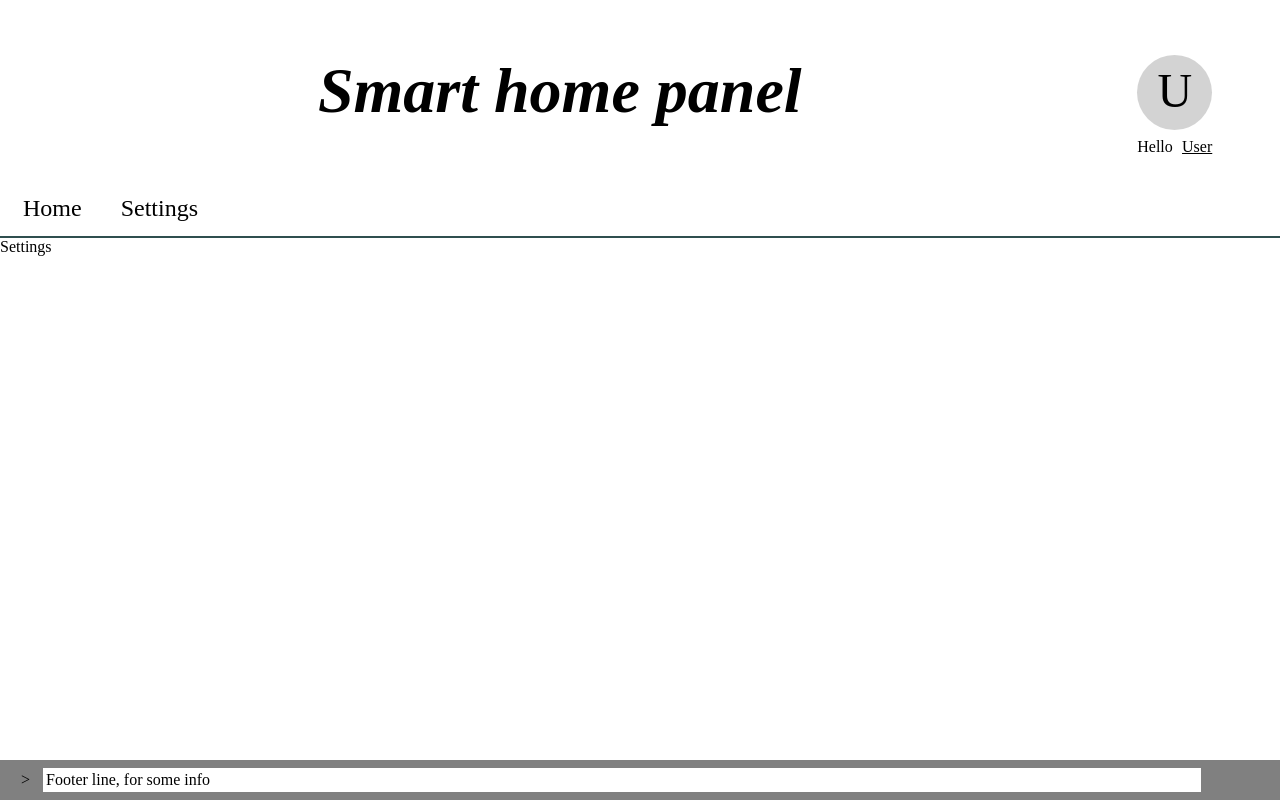
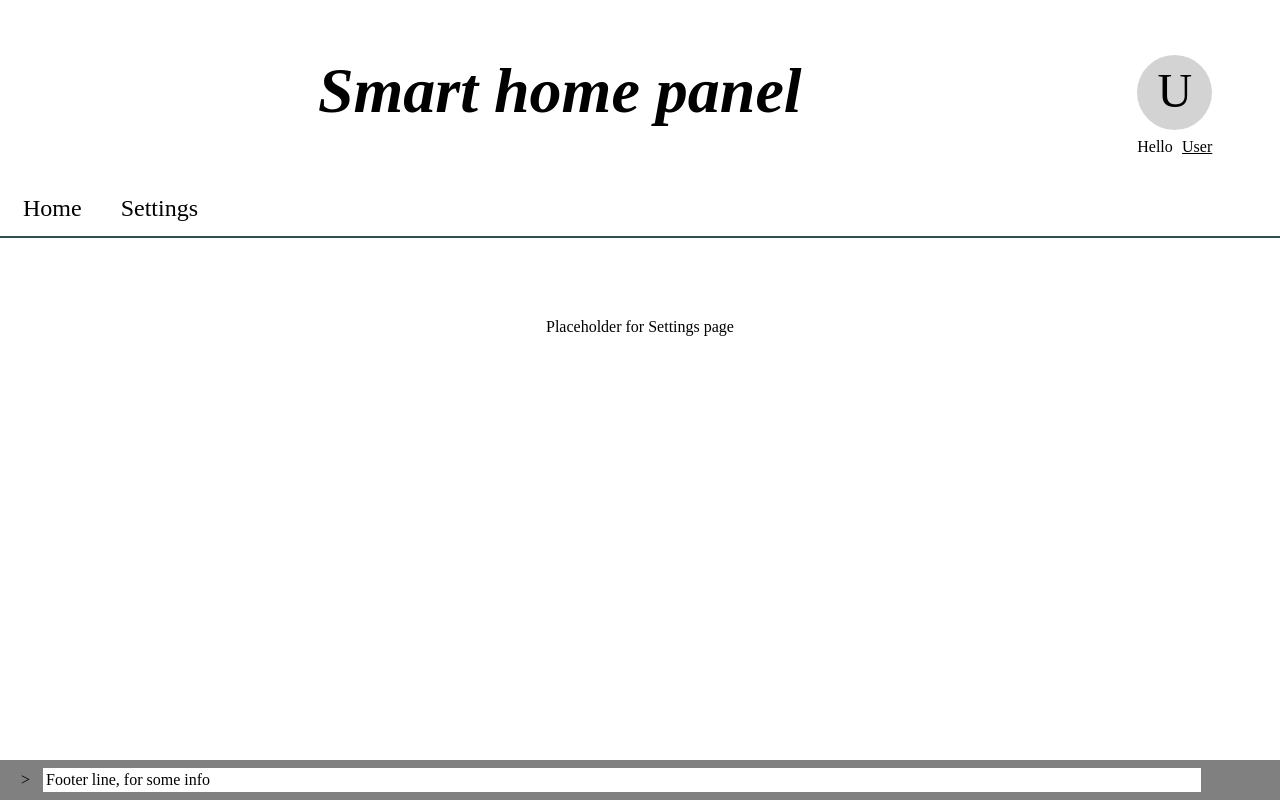
Before and after one commit to roman4i/smart-home-react, a React (Create React App) app: page /settings in a window 1280 px wide. Built offline with nearby package versions, Linux system fonts and the light colour scheme.

Commit message:
added settings page placegolder

```diff
--- a/src/components/App/App.jsx
+++ b/src/components/App/App.jsx
@@ -3,6 +3,7 @@ import { Routes, Route } from "react-router-dom";
 import Header from "../../views/Header/Header";
 import Navigation from "../Navigation/Navigation";
 import HomePage from "../../views/Home/HomePage.";
+import SettingsPage from "../../views/Settings/SettingsPage";
 import Footer from "../../views/Footer/Footer";
 
 function App() {
@@ -12,7 +13,7 @@ function App() {
       <Navigation />
       <Routes>
         <Route index element={<HomePage />} />
-        <Route path="settings" element={<div>Settings</div>} />
+        <Route path="settings" element={<SettingsPage />} />
         <Route path="*" element={<div>Error</div>} />
       </Routes>
       <Footer />
--- /dev/null
+++ b/src/views/Settings/SettingsPage.jsx
@@ -0,0 +1,13 @@
+import React from "react";
+import "./SettingsPage.scss";
+
+const SettingsPage = () => {
+
+    return (
+        <div className="settingsPlaceholder">
+            Placeholder for Settings page
+        </div>
+    )
+}
+
+export default SettingsPage;
--- /dev/null
+++ b/src/views/Settings/SettingsPage.scss
@@ -0,0 +1,5 @@
+.settingsPlaceholder {
+    text-align: center;
+    padding-top: 10vh;
+    padding-bottom: 10vh;
+}
```
